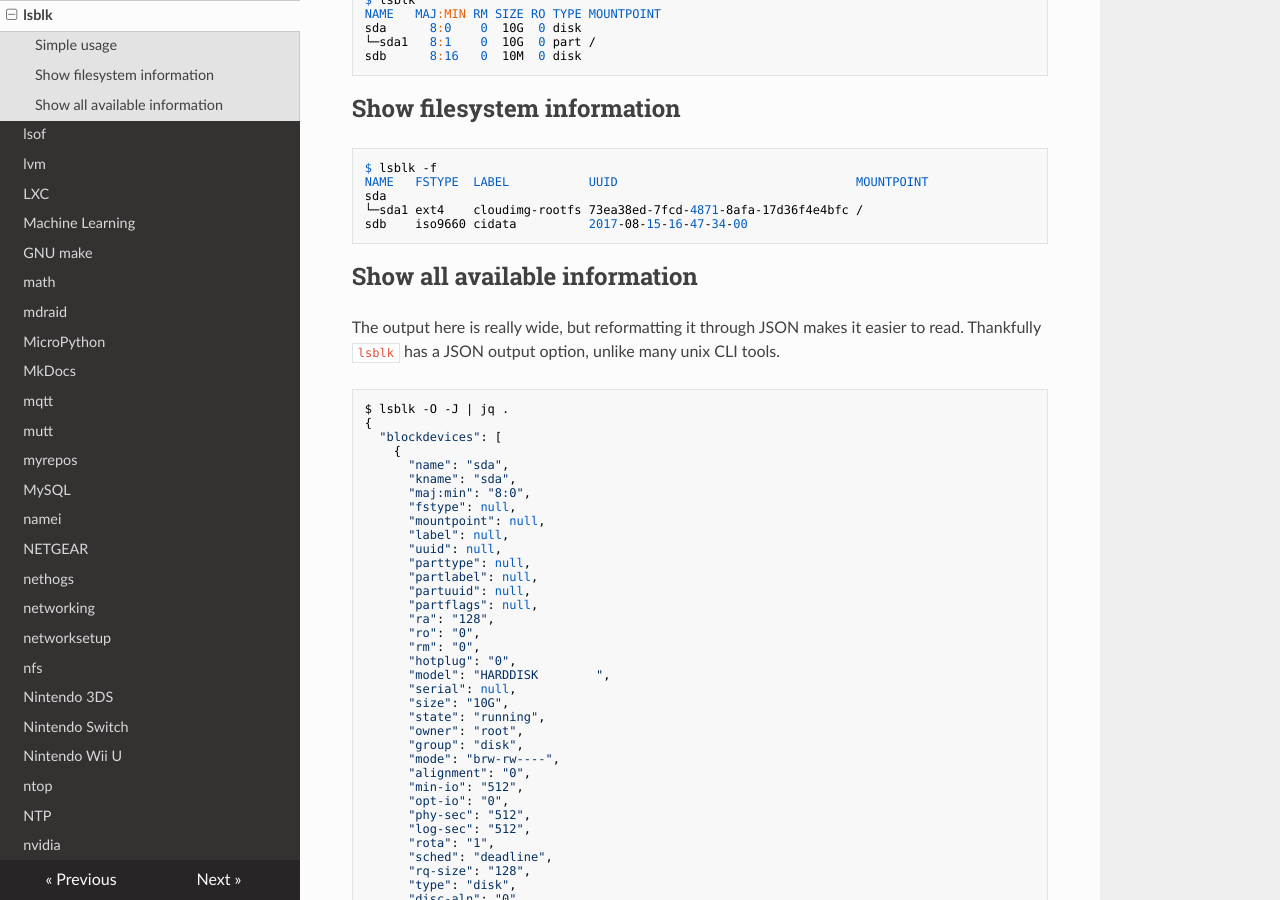
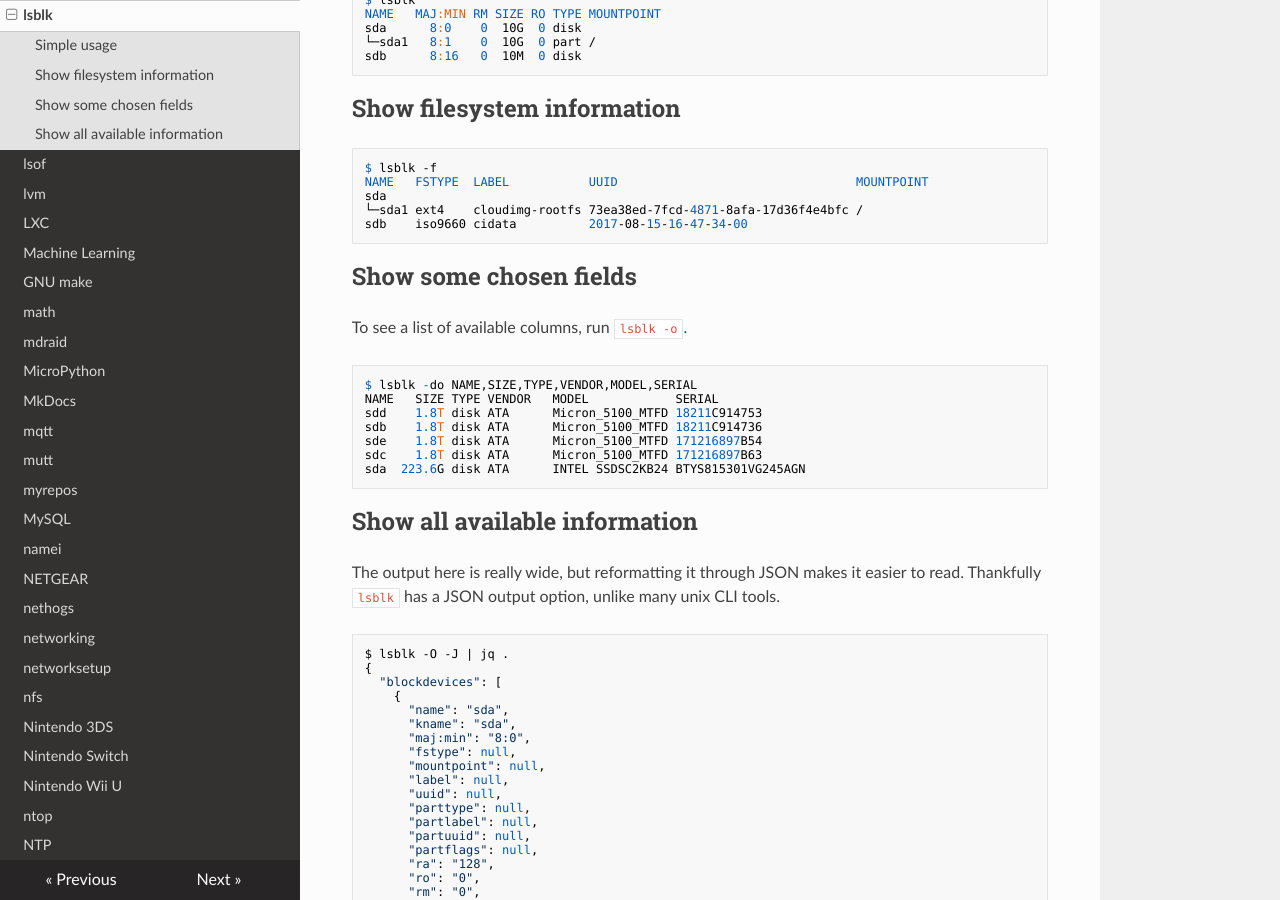
Before and after one commit to lando-cal/tech-notes, an MkDocs documentation site: the page built from docs/lsblk.md, in a window 1280 px wide and 900 px high, scrolled down 358 px. Built offline with MkDocs 1.6.1, drawn with Linux system fonts in a browser that asks for light colours; nearby versions of some CDN libraries.

Commit message:
Add -o example

````diff
--- a/docs/lsblk.md
+++ b/docs/lsblk.md
@@ -24,6 +24,20 @@ NAME   FSTYPE  LABEL           UUID                                 MOUNTPOINT
 sda
 └─sda1 ext4    cloudimg-rootfs 73ea38ed-7fcd-4871-8afa-17d36f4e4bfc /
 sdb    iso9660 cidata          2017-08-15-16-47-34-00
+```
+
+## Show some chosen fields
+
+To see a list of available columns, run `lsblk -o`.
+
+```
+$ lsblk -do NAME,SIZE,TYPE,VENDOR,MODEL,SERIAL
+NAME   SIZE TYPE VENDOR   MODEL            SERIAL
+sdd    1.8T disk ATA      Micron_5100_MTFD 18211C914753
+sdb    1.8T disk ATA      Micron_5100_MTFD 18211C914736
+sde    1.8T disk ATA      Micron_5100_MTFD 171216897B54
+sdc    1.8T disk ATA      Micron_5100_MTFD 171216897B63
+sda  223.6G disk ATA      INTEL SSDSC2KB24 BTYS815301VG245AGN
 ```
 
 ## Show all available information
````
